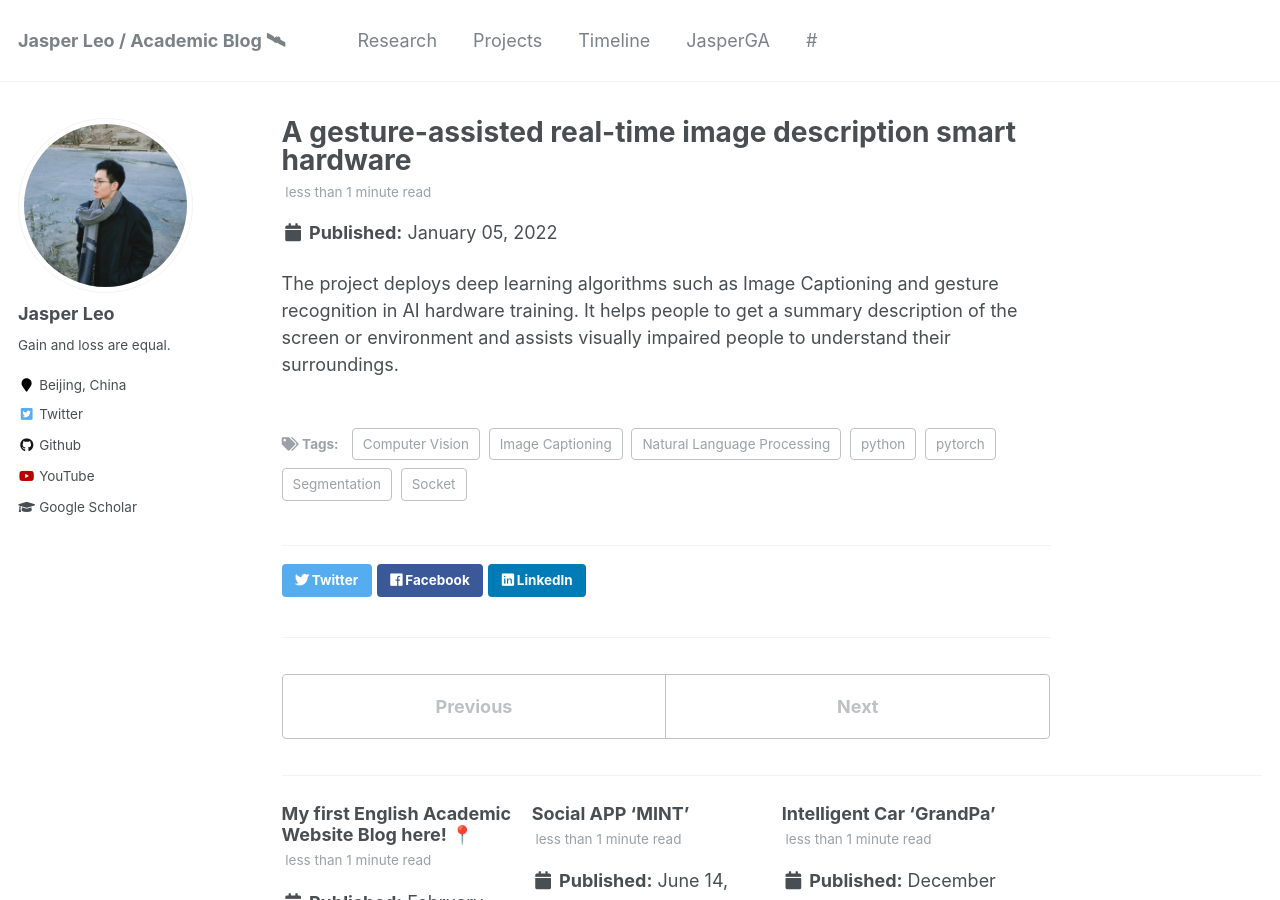
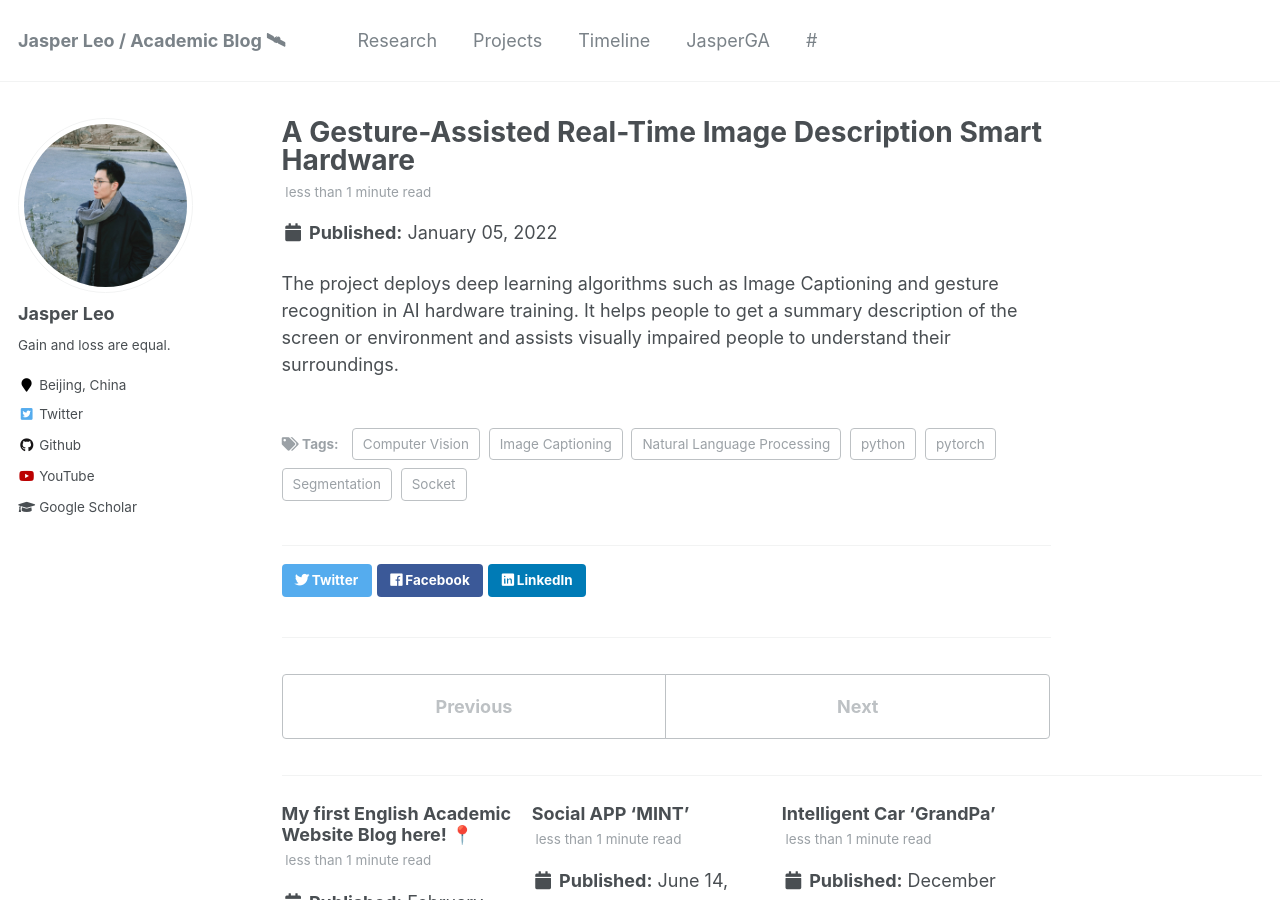
Before and after one commit to KLGR123/KLGR123.github.io, a Jekyll site: the page built from _posts/2022-01-05-imagecap.md, in a window 1280 px wide and 900 px high. Built offline with Jekyll 4.4.1, drawn with Linux system fonts in a browser that asks for light colours.

```diff
--- a/_posts/2022-01-05-imagecap.md
+++ b/_posts/2022-01-05-imagecap.md
@@ -1,5 +1,5 @@
 ---
-title: "A gesture-assisted real-time image description smart hardware"
+title: "A Gesture-Assisted Real-Time Image Description Smart Hardware"
 date: 2022-01-05
 permalink: /posts/2022/01/imagecap/
 tags:
```
